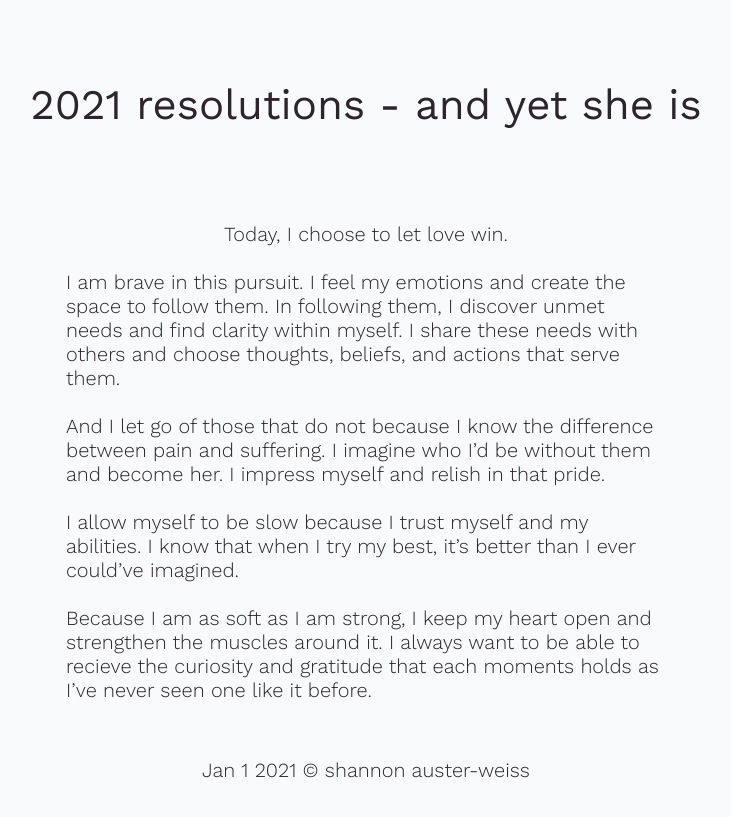
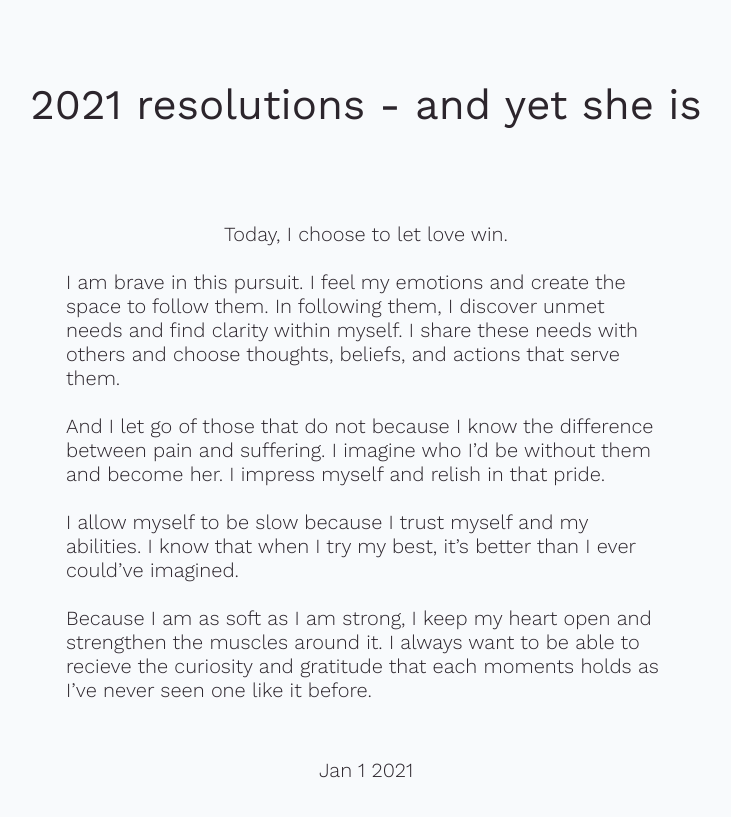
Before and after one commit to shannawn/shannonaw, a Jekyll site: the page built from brain-doodles/2021-resolutions.md, in a window 1280 px wide. Shown: the top 817 px of the page, without its empty margins (274-1005 px from the left). Built offline with Jekyll 4.4.1, drawn with Linux system fonts in a browser that asks for light colours; our own code applies the rules of GitHub Pages for plain Markdown files.

Commit message:
Update default.html

```diff
--- a/_layouts/default.html
+++ b/_layouts/default.html
@@ -39,7 +39,7 @@
     </main>
     <footer>
       <div class="text-container-left">
-        <p>{{ page.date }} <br class="mobile-break">&copy; shannon auster-weiss</p>
+        <p>{{ page.date }}</p>
       </div>
     </footer>
   </body>
```
